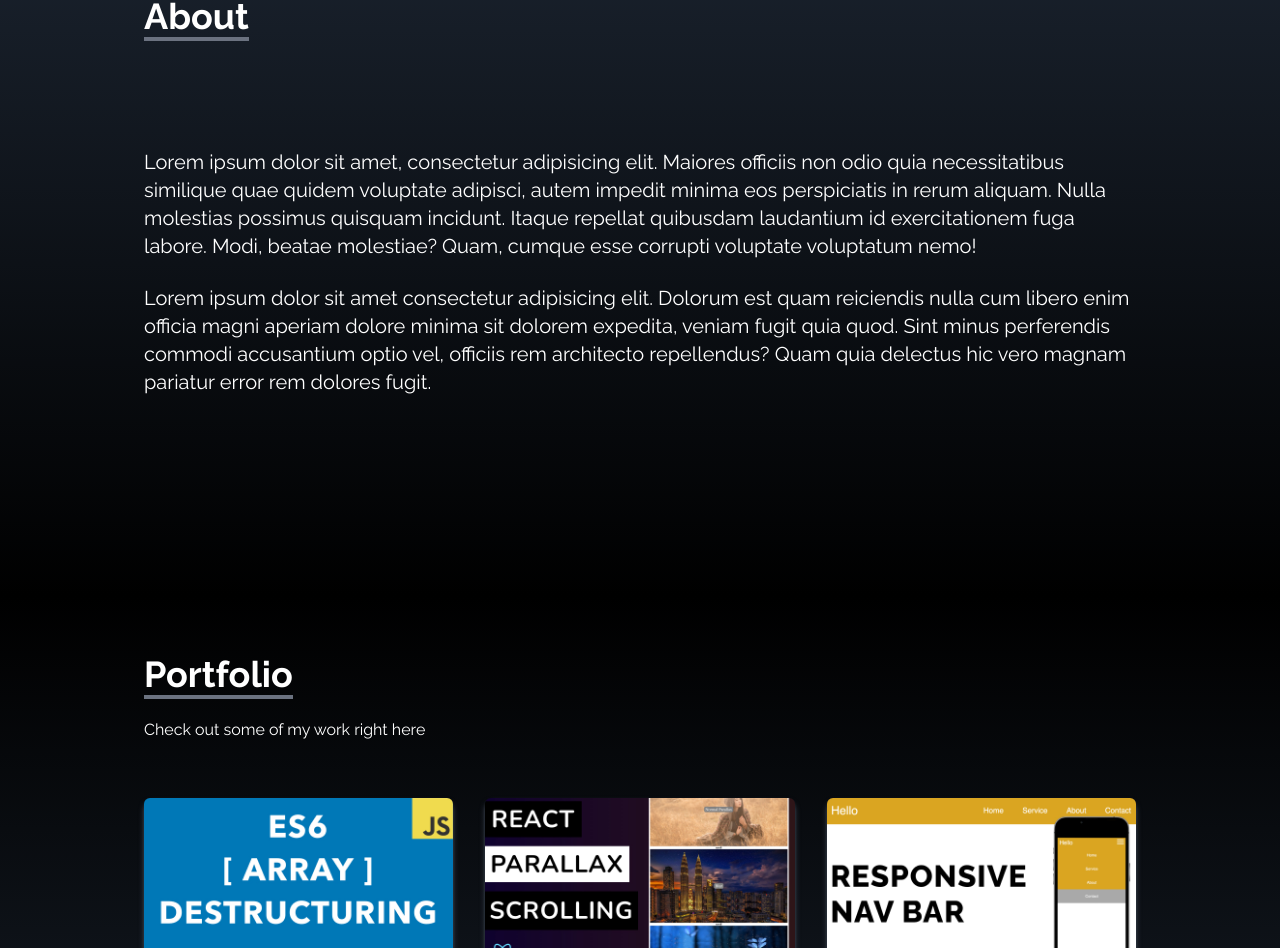
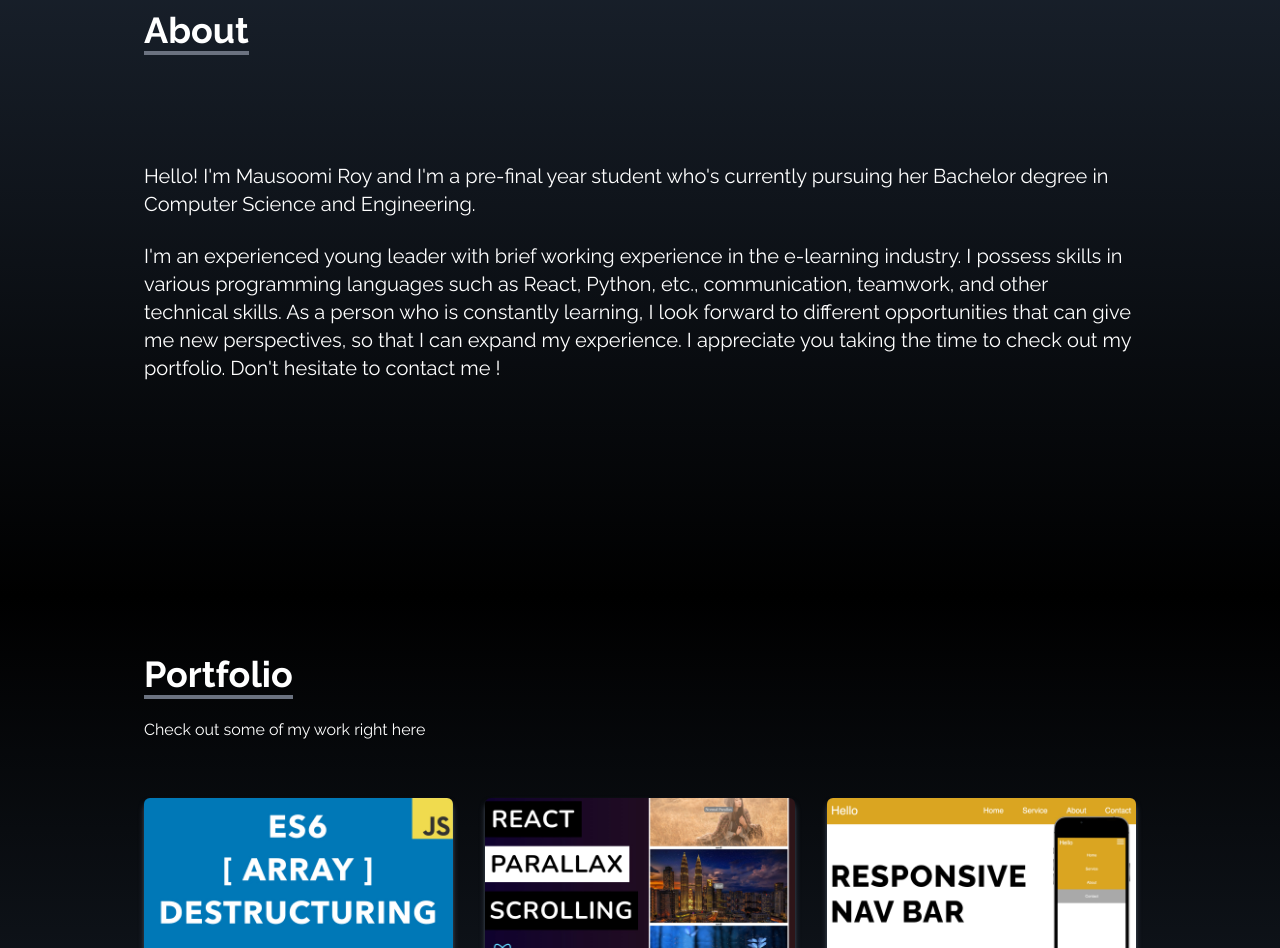
Before and after one commit to Mausoomi12/portfolio-website, a React (Create React App) app: page / in a window 1280 px wide. Shown: the part 1004-1952 px from the top of the page. Built offline with nearby package versions, Linux system fonts and the light colour scheme.

Commit message:
minor refactor

```diff
--- a/src/components/About.jsx
+++ b/src/components/About.jsx
@@ -11,13 +11,14 @@ const About = () => {
             </div>
 
         <p className="text-xl mt-20">
-            Lorem ipsum dolor sit amet, consectetur adipisicing elit. Maiores officiis non odio quia necessitatibus similique quae quidem voluptate adipisci, autem impedit minima eos perspiciatis in rerum aliquam. Nulla molestias possimus quisquam incidunt. Itaque repellat quibusdam laudantium id exercitationem fuga labore. Modi, beatae molestiae? Quam, cumque esse corrupti voluptate voluptatum nemo!
+        Hello! I'm Mausoomi Roy and I'm a pre-final year student who's currently pursuing her Bachelor degree in Computer Science and Engineering.
+
         </p>
 
         <br />
 
         <p className="text-xl">
-            Lorem ipsum dolor sit amet consectetur adipisicing elit. Dolorum est quam reiciendis nulla cum libero enim officia magni aperiam dolore minima sit dolorem expedita, veniam fugit quia quod. Sint minus perferendis commodi accusantium optio vel, officiis rem architecto repellendus? Quam quia delectus hic vero magnam pariatur error rem dolores fugit.
+        I'm an experienced young leader with brief working experience in the e-learning industry. I possess skills in various programming languages such as React, Python, etc., communication, teamwork, and other technical skills. As a person who is constantly learning, I look forward to different opportunities that can give me new perspectives, so that I can expand my experience. I appreciate you taking the time to check out my portfolio. Don't hesitate to contact me !
         </p>
         </div>
     </div>
```
